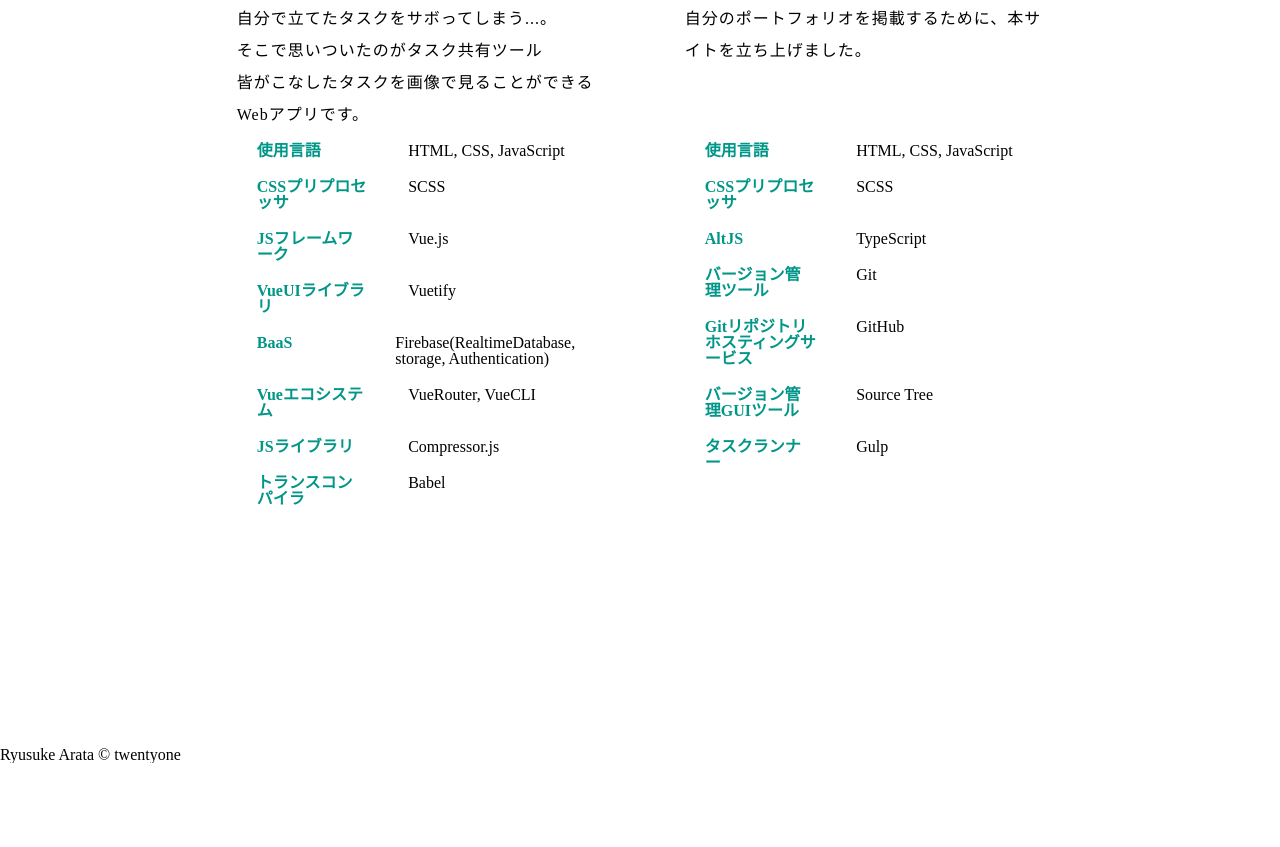
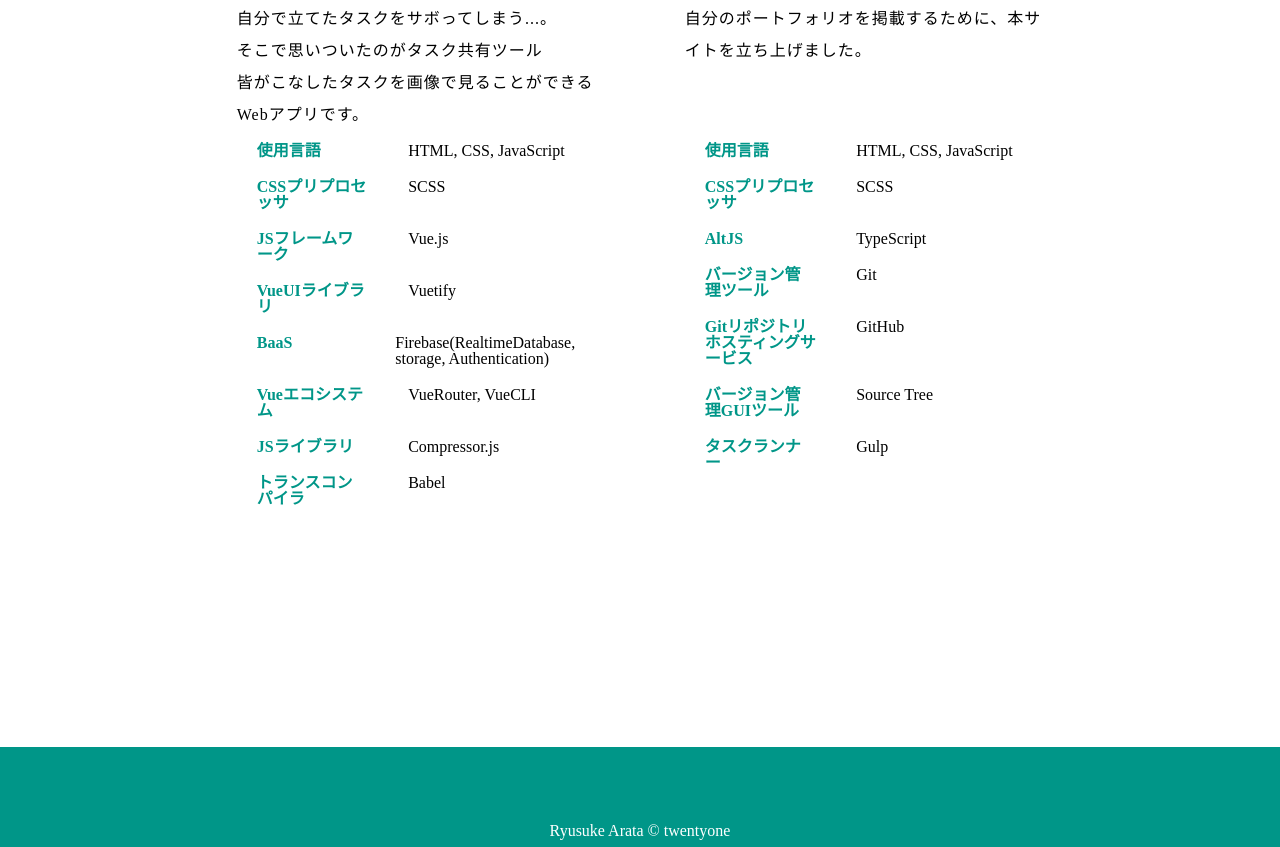
Before and after one commit to ryusuke1998/websiteforportfolio, a website: page dest/index.html in a window 1280 px wide. Shown: the part 2428-3275 px from the top of the page. Before the commit the page ends 3191 px from the top, so only its background shows below. Drawn offline with Linux system fonts and the light colour scheme.

Commit message:
added style of  footer section in common.scss

```diff
--- a/src/scss/common.scss
+++ b/src/scss/common.scss
@@ -176,5 +176,20 @@ body {
                 }
             }
         }
+
+        footer {
+            margin-top: auto;
+            background: $tealcolor;
+            height: 100px;
+            position: relative;
+            .footer_desc {
+                position: absolute;
+                top: 90%;
+                left: 50%;
+                transform: translate(-50%, -90%);
+                color: $whitecolor;
+                text-align: center;
+            }
+        }
     }
 }
```
Also changed, not shown: dest/css/common.css.
